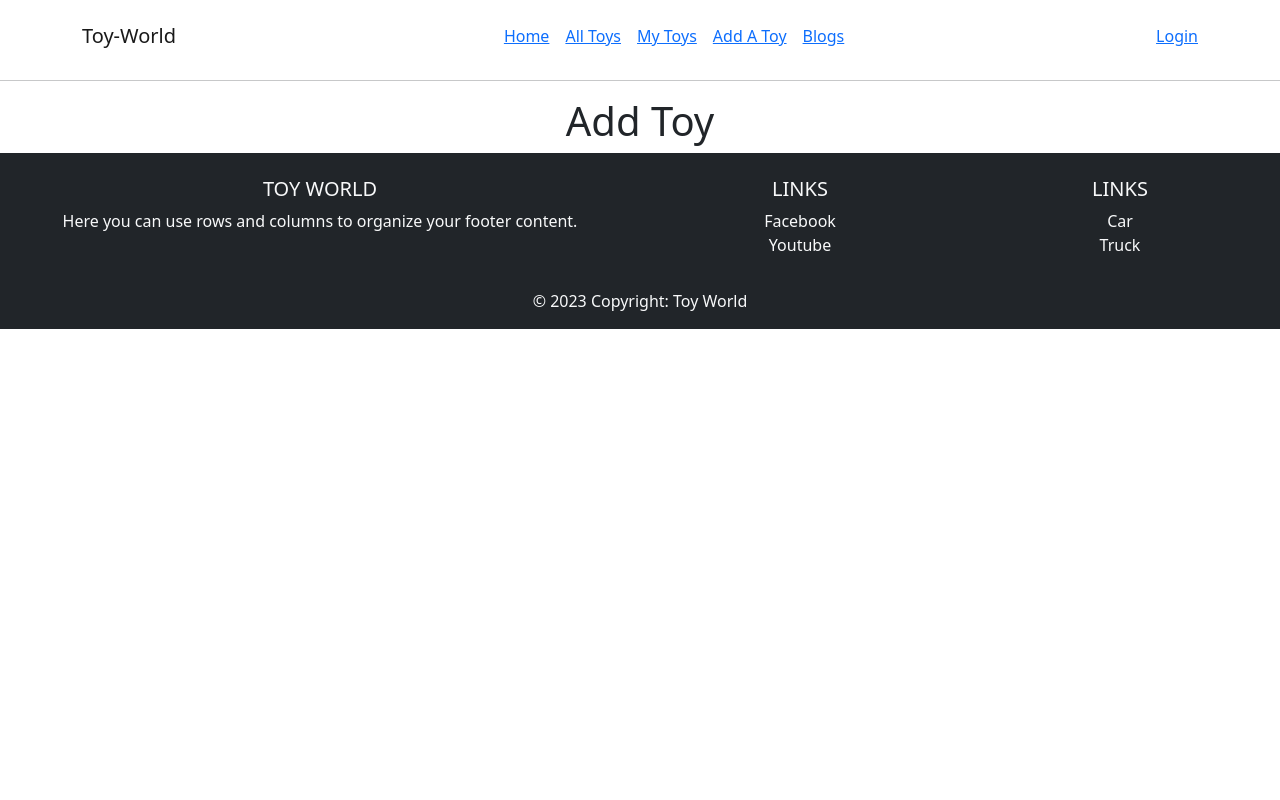
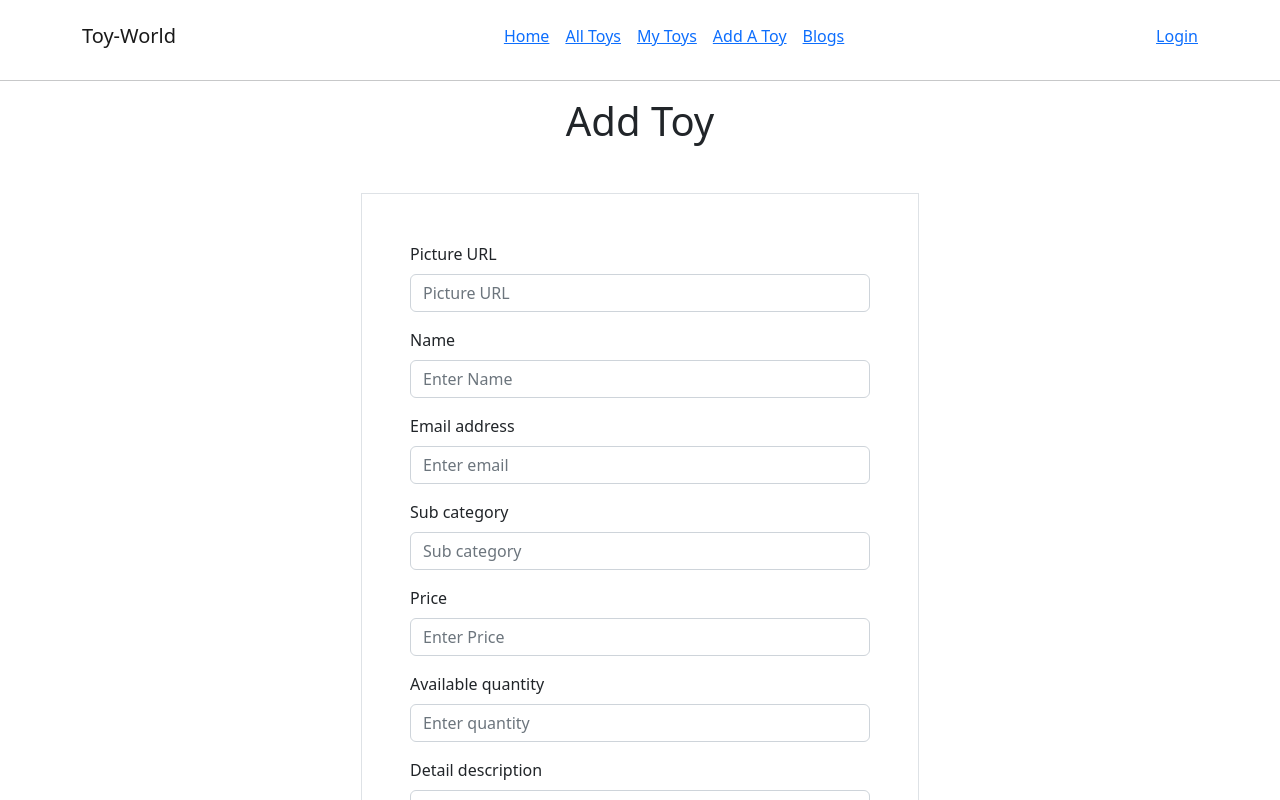
Before and after one commit to a-ashik/toy-marketplace, a React (Vite) app: page /addtoy in a window 1280 px wide. Shown: the top 800 px of the page. Built offline with nearby package versions, Linux system fonts and the light colour scheme; no server answers.

Commit message:
add toy page

```diff
--- a/src/pages/AddToy/AddToy.jsx
+++ b/src/pages/AddToy/AddToy.jsx
@@ -1,9 +1,63 @@
-import React from 'react';
+import React, { useContext } from 'react';
+import { Button, Form } from 'react-bootstrap';
+import { AuthContext } from '../../provider/AuthProvider';
+
 
 const AddToy = () => {
+
+    const {user}= useContext(AuthContext)
+
+    const handleAddToy = (e) =>{
+        e.preventDefault();
+        const form = e.target
+        const name = form.name.value;
+        const photo = form.photo.value;
+        const subCategory = form.subCategory.value;
+        const price = form.price.value;
+        const quantity = form.quantity.value;
+        const description = form.description.value;
+
+    }
+
     return (
         <div>
             <h1 className='text-center'>Add Toy</h1>
+            <div className='my-5 w-50 mx-auto border p-5'>
+            <Form onSubmit={handleAddToy}>
+                <Form.Group className="mb-3" controlId="formBasicPhoto">
+                    <Form.Label>Picture URL</Form.Label>
+                    <Form.Control name="photo" type="text" placeholder="Picture URL" />
+                </Form.Group>
+                <Form.Group className="mb-3" controlId="formBasicName">
+                    <Form.Label>Name</Form.Label>
+                    <Form.Control name="name" defaultValue={user?.displayName} type="text" placeholder="Enter Name" />
+                </Form.Group>
+                <Form.Group className="mb-3" controlId="formBasicEmail">
+                    <Form.Label>Email address</Form.Label>
+                    <Form.Control name="email" defaultValue={user?.email} type="text" placeholder="Enter email" />
+                </Form.Group>
+                <Form.Group className="mb-3" controlId="formBasicSubcategory ">
+                    <Form.Label>Sub category </Form.Label>
+                    <Form.Control name="subCategory " type="text" placeholder="Sub category " />
+                </Form.Group>
+                <Form.Group className="mb-3" controlId="formBasicPrice ">
+                    <Form.Label>Price </Form.Label>
+                    <Form.Control name="price " type="text" placeholder="Enter Price " />
+                </Form.Group>
+                <Form.Group className="mb-3" controlId="formBasicquantity">
+                    <Form.Label>Available quantity </Form.Label>
+                    <Form.Control name="quantity " type="text" placeholder="Enter quantity" />
+                </Form.Group>
+                <Form.Group className="mb-3" controlId="formBasicdescription">
+                    <Form.Label>Detail description</Form.Label>
+                    <Form.Control name="description " type="text" placeholder="Enter description" />
+                </Form.Group>
+
+                <Button variant="dark" type="submit">
+                    Submit
+                </Button>
+                </Form>
+            </div>
         </div>
     );
 };
```
